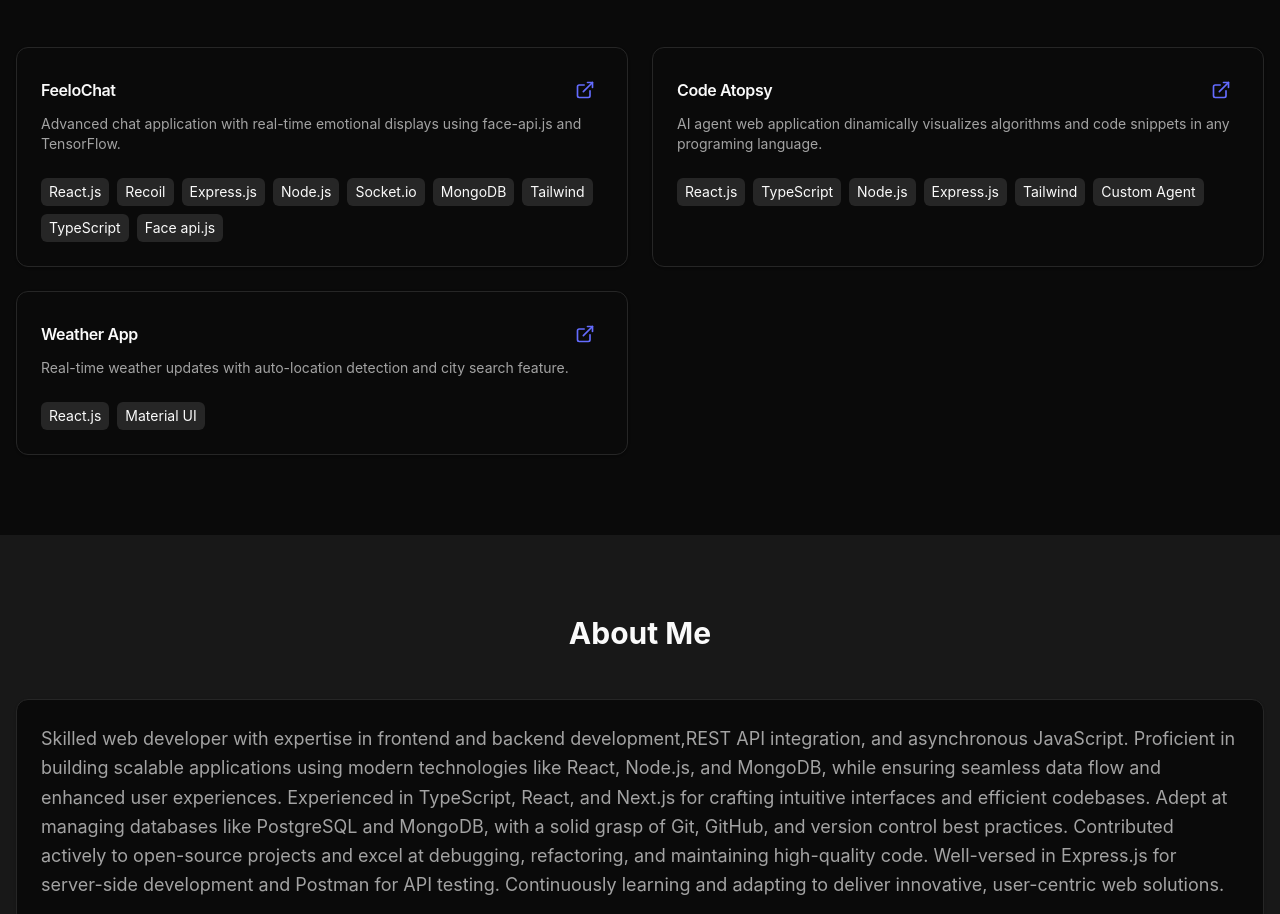
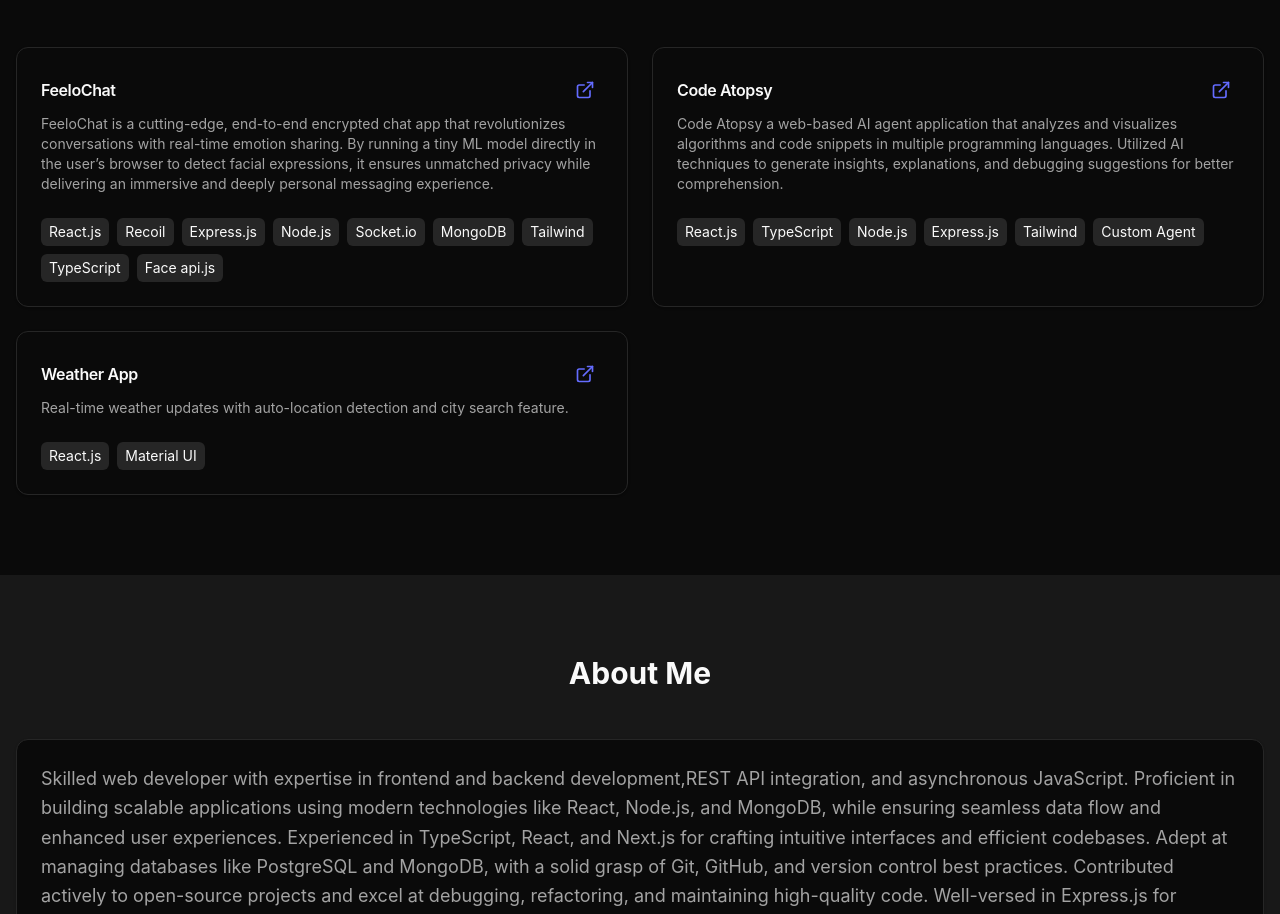
Before and after one commit to sahell0x/Portfolio, a React (Vite) app: page / in a window 1280 px wide. Shown: the part 1855-2769 px from the top of the page. Built offline with nearby package versions, Linux system fonts and the light colour scheme.

Commit message:
Update projects.tsx

```diff
--- a/src/components/projects.tsx
+++ b/src/components/projects.tsx
@@ -12,13 +12,17 @@ export function Projects() {
   const projects = [
     {
       title: 'FeeloChat',
-      description: 'Advanced chat application with real-time emotional displays using face-api.js and TensorFlow.',
+      description: `FeeloChat is a cutting-edge, end-to-end encrypted chat app that revolutionizes conversations with real-time
+      emotion sharing. By running a tiny ML model directly in the user’s browser to detect facial expressions, it
+      ensures unmatched privacy while delivering an immersive and deeply personal messaging experience.`,
       tech: ['React.js', 'Recoil', 'Express.js', 'Node.js', 'Socket.io', 'MongoDB', 'Tailwind', 'TypeScript', 'Face api.js'],
       link: 'https://feelochat.sahellx.site',
     },
     {
       title: 'Code Atopsy',
-      description: 'AI agent web application dinamically visualizes algorithms and code snippets in any programing language.',
+      description: `Code Atopsy a web-based AI agent application that analyzes and visualizes algorithms and code snippets in
+      multiple programming languages. Utilized AI techniques to generate insights, explanations, and debugging
+      suggestions for better comprehension.`,
       tech: ['React.js', 'TypeScript', 'Node.js', 'Express.js', 'Tailwind', 'Custom Agent'],
       link: 'https://codeatopsy.sahellx.site',
     },
```
